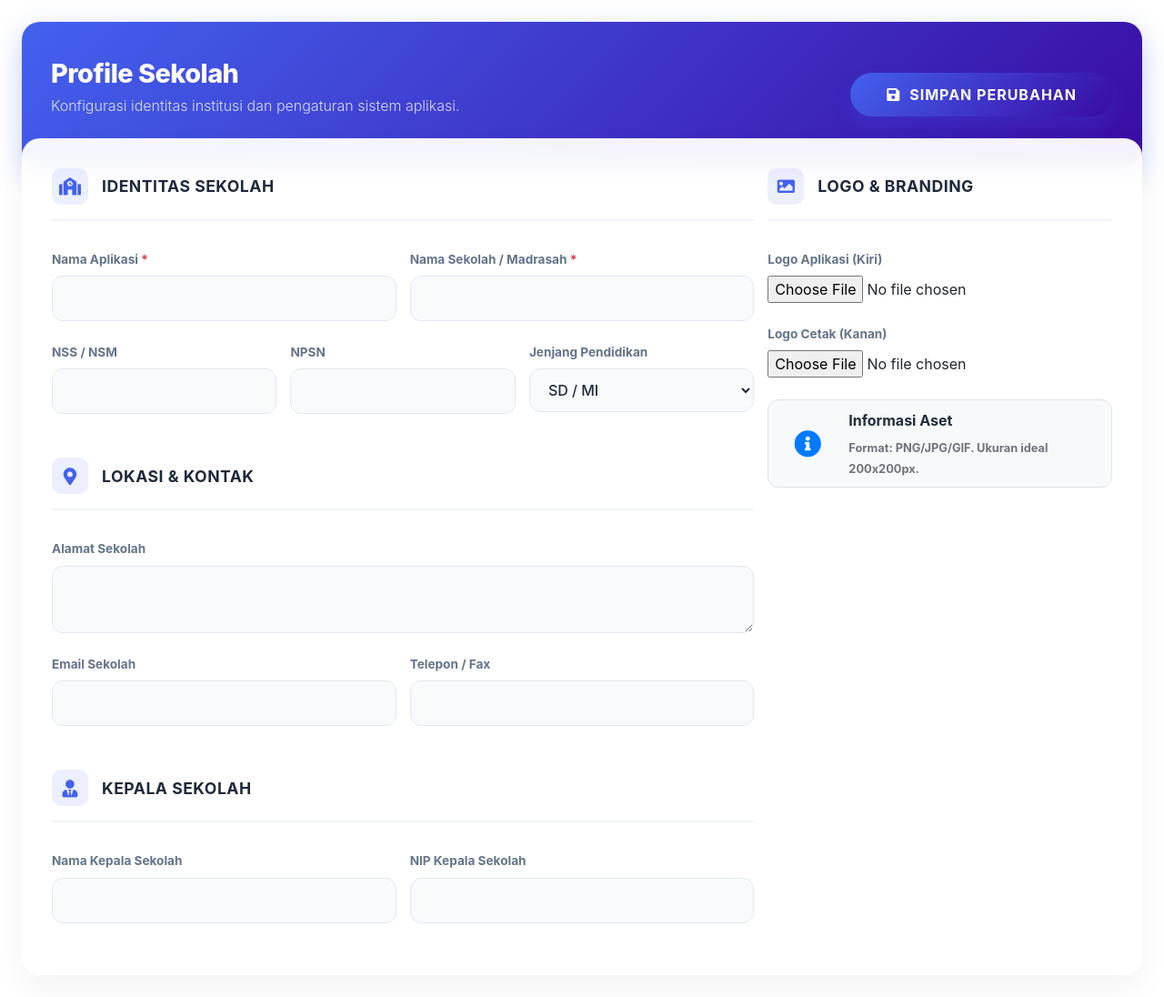
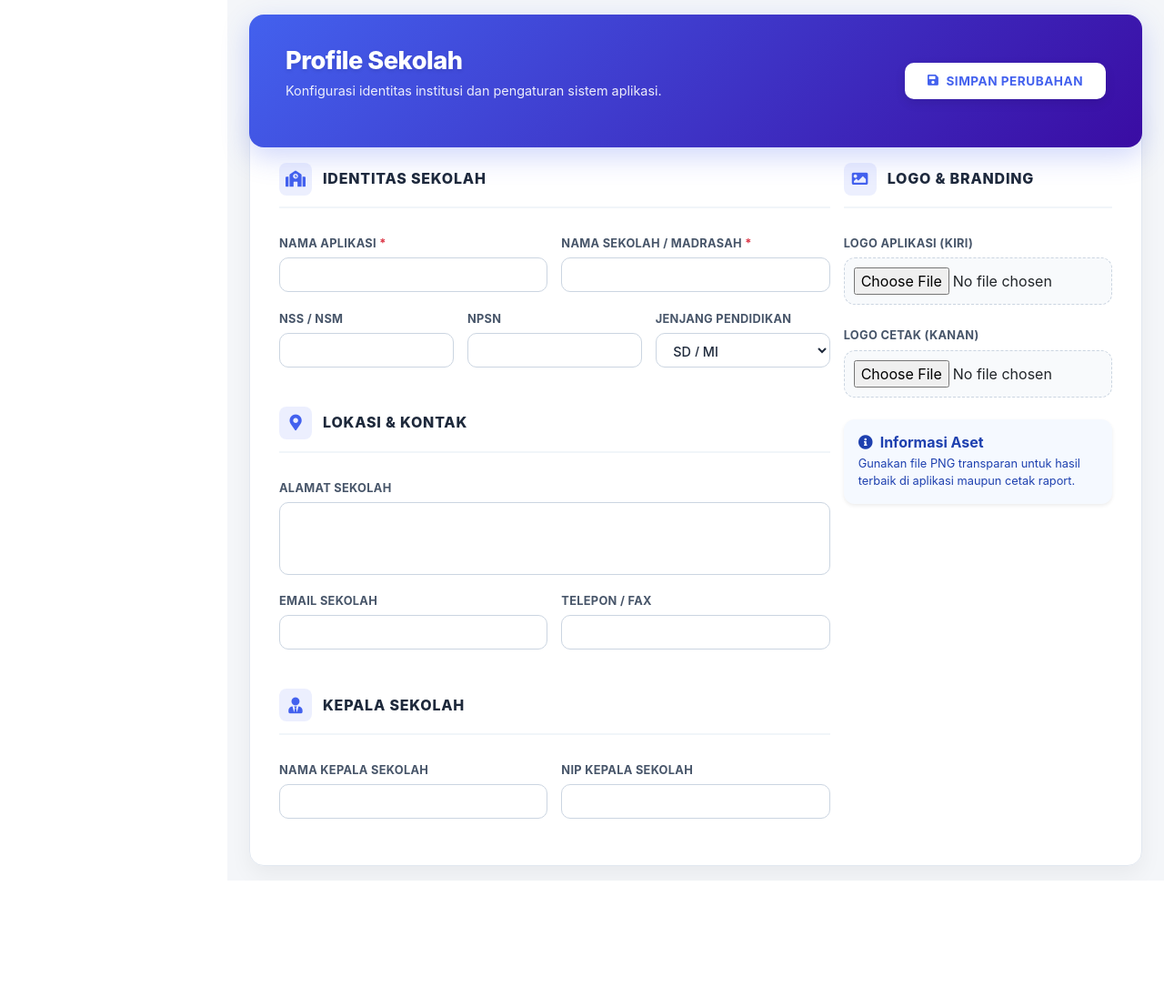
Before and after one commit to andiapri11/scholacbt, a PHP site: the page made by application/views/setting/data.php in a window 1280 px wide. Shown: the whole page at 91% size. After the commit the page ends 968 px from the top, so only its background shows below. Run offline with PHP 8.4, Linux system fonts and the light colour scheme; the template is opened without the code that fills it, so the values that code supplies are empty; some libraries are stand-ins or nearby versions.

Commit message:
Fix layout clipping and integrate with AdminLTE content-wrapper

```diff
--- a/application/views/setting/data.php
+++ b/application/views/setting/data.php
@@ -4,15 +4,16 @@
  * Created by Antigravity
  */
 ?>
+<div class="content-wrapper">
     <style>
         :root {
             --primary-gradient: linear-gradient(135deg, #4361ee 0%, #3a0ca3 100%);
-        --glass-bg: rgba(255, 255, 255, 0.95);
+            --glass-bg: rgba(255, 255, 255, 0.98);
             --accent-color: #4361ee;
         }
 
         .settings-container {
-        padding: 1.5rem;
+            padding: 1rem 1.5rem;
             animation: fadeIn 0.5s ease-out;
         }
 
@@ -23,141 +24,134 @@
 
         .page-header-modern {
             background: var(--primary-gradient);
-        padding: 2.5rem 2rem;
-        border-radius: 20px;
+            padding: 2.2rem 2.5rem;
+            border-radius: 16px;
             color: white;
-        margin-bottom: -3rem;
-        box-shadow: 0 10px 30px rgba(67, 97, 238, 0.3);
+            margin-bottom: -3.5rem;
+            box-shadow: 0 10px 30px rgba(67, 97, 238, 0.25);
+            position: relative;
+            z-index: 5;
         }
 
         .page-header-modern h1 {
             font-weight: 800;
             letter-spacing: -0.5px;
             margin: 0;
-        font-size: 1.8rem;
+            font-size: 1.7rem;
+            text-shadow: 0 2px 4px rgba(0,0,0,0.1);
         }
 
         .page-header-modern p {
-        opacity: 0.8;
+            opacity: 0.9;
             margin-top: 5px;
-        font-weight: 300;
+            font-weight: 400;
+            font-size: 0.9rem;
         }
 
         .main-card-modern {
             background: var(--glass-bg);
-        backdrop-filter: blur(10px);
-        border: 1px solid rgba(255, 255, 255, 0.2);
-        border-radius: 20px;
-        box-shadow: 0 15px 35px rgba(0, 0, 0, 0.05);
-        padding: 2rem;
-        margin-top: 1rem;
+            border: 1px solid #e2e8f0;
+            border-radius: 16px;
+            box-shadow: 0 10px 25px rgba(0, 0, 0, 0.05);
+            padding: 4.5rem 2rem 2rem 2rem;
+            margin-top: 0;
+            position: relative;
+            z-index: 4;
         }
 
         .section-title-modern {
             display: flex;
             align-items: center;
-        margin-bottom: 2rem;
-        padding-bottom: 1rem;
+            margin-bottom: 1.8rem;
+            padding-bottom: 0.8rem;
             border-bottom: 2px solid #f1f5f9;
         }
 
         .section-title-modern i {
             background: rgba(67, 97, 238, 0.1);
             color: var(--accent-color);
-        width: 40px;
-        height: 40px;
+            width: 36px;
+            height: 36px;
             display: flex;
             align-items: center;
             justify-content: center;
-        border-radius: 10px;
-        margin-right: 15px;
-        font-size: 1.2rem;
+            border-radius: 8px;
+            margin-right: 12px;
+            font-size: 1.1rem;
         }
 
         .section-title-modern h3 {
-        font-size: 1.1rem;
-        font-weight: 700;
+            font-size: 1rem;
+            font-weight: 800;
             margin: 0;
             color: #1e293b;
             text-transform: uppercase;
-        letter-spacing: 0.5px;
+            letter-spacing: 0.8px;
         }
 
         .form-group-modern {
-        margin-bottom: 1.5rem;
+            margin-bottom: 1.2rem;
         }
 
         .form-group-modern label {
-        font-weight: 600;
-        color: #64748b;
-        font-size: 0.85rem;
-        margin-bottom: 8px;
+            font-weight: 700;
+            color: #475569;
+            font-size: 0.8rem;
+            margin-bottom: 6px;
             display: block;
+            text-transform: uppercase;
+            letter-spacing: 0.3px;
         }
 
         .input-modern {
-        background: #f8fafc !important;
-        border: 1.5px solid #e2e8f0 !important;
-        border-radius: 12px !important;
-        padding: 0.75rem 1rem !important;
-        height: auto !important;
+            background: #ffffff !important;
+            border: 1.5px solid #cbd5e1 !important;
+            border-radius: 10px !important;
+            padding: 0.65rem 0.9rem !important;
             transition: all 0.2s ease !important;
             color: #1e293b !important;
             font-weight: 500 !important;
+            font-size: 0.9rem !important;
         }
 
         .input-modern:focus {
-        background: #ffffff !important;
             border-color: #4361ee !important;
-        box-shadow: 0 0 0 4px rgba(67, 97, 238, 0.1) !important;
-    }
-
-    .logo-upload-container {
-        display: flex;
-        gap: 20px;
-        margin-top: 2rem;
-    }
-
-    .logo-card {
-        flex: 1;
-        background: #f8fafc;
-        border-radius: 15px;
-        padding: 1.5rem;
-        text-align: center;
-        border: 1.5px dashed #cbd5e1;
-        transition: all 0.3s ease;
-    }
-
-    .logo-card:hover {
-        border-color: #4361ee;
-        background: #f1f5f9;
+            box-shadow: 0 0 0 3px rgba(67, 97, 238, 0.12) !important;
         }
 
         .btn-save-modern {
-        background: var(--primary-gradient);
+            background: #ffffff;
             border: none;
-        border-radius: 50px;
-        padding: 12px 40px;
+            border-radius: 10px;
+            padding: 10px 25px;
             font-weight: 700;
-        color: white;
+            color: #4361ee;
             text-transform: uppercase;
-        letter-spacing: 1px;
-        box-shadow: 0 10px 20px rgba(67, 97, 238, 0.2);
+            letter-spacing: 0.5px;
+            box-shadow: 0 4px 12px rgba(0, 0, 0, 0.1);
             transition: all 0.3s ease;
             display: flex;
             align-items: center;
-        gap: 10px;
+            gap: 8px;
+            font-size: 0.85rem;
         }
 
         .btn-save-modern:hover {
-        transform: translateY(-3px);
-        box-shadow: 0 15px 25px rgba(67, 97, 238, 0.3);
-        color: white;
+            transform: translateY(-2px);
+            box-shadow: 0 6px 15px rgba(0, 0, 0, 0.15);
+            background: #f8fafc;
         }
 
-    .dropify-wrapper {
-        border-radius: 12px !important;
-        border: 1.5px dashed #cbd5e1 !important;
+        .logo-box {
+            background: #f8fafc;
+            border: 1.5px dashed #cbd5e1;
+            border-radius: 12px;
+            padding: 10px;
+            transition: all 0.2s ease;
+        }
+
+        .logo-box:hover {
+            border-color: #4361ee;
         }
     </style>
 
@@ -175,7 +169,7 @@
         </div>
 
         <div class="main-card-modern">
-        <?= form_open('settings/saveSetting', array('id' => 'form-setting')); ?>
+            <?= form_open_multipart('settings/saveSetting', array('id' => 'form-setting')); ?>
 
             <div class="row">
                 <div class="col-lg-8">
@@ -215,7 +209,7 @@
                         <div class="col-md-4">
                             <div class="form-group-modern">
                                 <label>Jenjang Pendidikan</label>
-                            <select name="jenjang" class="form-control input-modern select2">
+                                <select name="jenjang" class="form-control input-modern">
                                     <option value="1" <?= $setting->jenjang == 1 ? 'selected' : '' ?>>SD / MI</option>
                                     <option value="2" <?= $setting->jenjang == 2 ? 'selected' : '' ?>>SMP / MTs</option>
                                     <option value="3" <?= $setting->jenjang == 3 ? 'selected' : '' ?>>SMA / MA / SMK</option>
@@ -231,7 +225,7 @@
 
                     <div class="form-group-modern">
                         <label>Alamat Sekolah</label>
-                    <textarea name="alamat" class="form-control input-modern" rows="2"><?= $setting->alamat ?></textarea>
+                        <textarea name="alamat" class="form-control input-modern" rows="2" style="min-height: 80px; resize: none;"><?= $setting->alamat ?></textarea>
                     </div>
 
                     <div class="row">
@@ -278,46 +272,50 @@
 
                     <div class="form-group-modern">
                         <label>Logo Aplikasi (Kiri)</label>
-                    <input type="file" name="logo_kiri" class="dropify" data-default-file="<?= base_url($setting->logo_kiri) ?>" />
+                        <div class="logo-box">
+                            <input type="file" name="logo_kiri" class="dropify" data-default-file="<?= base_url($setting->logo_kiri) ?>" data-height="120" />
+                        </div>
                         <input type="hidden" name="old_logo_kiri" value="<?= $setting->logo_kiri ?>">
                     </div>
 
                     <div class="form-group-modern mt-4">
                         <label>Logo Cetak (Kanan)</label>
-                    <input type="file" name="logo_kanan" class="dropify" data-default-file="<?= base_url($setting->logo_kanan) ?>" />
+                        <div class="logo-box">
+                            <input type="file" name="logo_kanan" class="dropify" data-default-file="<?= base_url($setting->logo_kanan) ?>" data-height="120" />
+                        </div>
                         <input type="hidden" name="old_logo_kanan" value="<?= $setting->logo_kanan ?>">
                     </div>
 
-                <div class="info-box bg-light border shadow-none mt-4" style="border-radius: 12px;">
-                    <span class="info-box-icon"><i class="fas fa-info-circle text-primary"></i></span>
-                    <div class="info-box-content">
-                        <span class="info-box-text font-weight-bold">Informasi Aset</span>
-                        <span class="info-box-number small text-muted">Format: PNG/JPG/GIF. Ukuran ideal 200x200px.</span>
-                    </div>
+                    <div class="alert alert-info border-0 shadow-sm mt-4 p-3" style="border-radius: 12px; background: rgba(59, 130, 246, 0.05); color: #1e40af;">
+                        <h6 class="font-weight-bold mb-1"><i class="fas fa-info-circle mr-2"></i>Informasi Aset</h6>
+                        <p class="small mb-0 opacity-80">Gunakan file PNG transparan untuk hasil terbaik di aplikasi maupun cetak raport.</p>
                     </div>
                 </div>
             </div>
             <?= form_close(); ?>
         </div>
     </div>
+</div>
 
 <script>
     $(document).ready(function() {
+        if ($.fn.dropify) {
             $('.dropify').dropify({
                 messages: {
-                'default': 'Seret logo ke sini atau klik',
-                'replace': 'Seret untuk ganti',
+                    'default': 'Klik/Seret logo',
+                    'replace': 'Klik/Seret ganti',
                     'remove':  'Hapus',
-                'error':   'Ops, terjadi kesalahan.'
+                    'error':   'Error'
                 }
             });
+        }
 
         $('#form-setting').on('submit', function(e) {
             e.preventDefault();
             const btn = $('.btn-save-modern');
             const originalText = btn.html();
 
-            btn.attr('disabled', 'disabled').html('<i class="fas fa-circle-notch fa-spin"></i> Menyimpan...');
+            btn.attr('disabled', 'disabled').html('<i class="fas fa-circle-notch fa-spin"></i>...');
 
             $.ajax({
                 url: $(this).attr('action'),
@@ -328,10 +326,9 @@
                 success: function(data) {
                     Swal.fire({
                         title: 'Berhasil!',
-                        text: 'Pengaturan sekolah telah diperbarui.',
+                        text: 'Pengaturan disimpan.',
                         icon: 'success',
-                        confirmButtonColor: '#4361ee',
-                        borderRadius: '20px'
+                        confirmButtonColor: '#4361ee'
                     });
                     btn.removeAttr('disabled').html(originalText);
                 },
```
Lines whose indentation alone changed are shown as unchanged.
